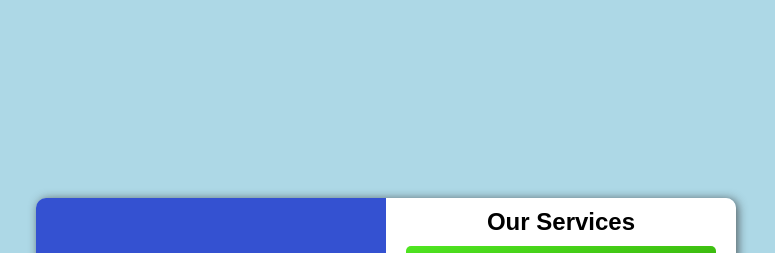
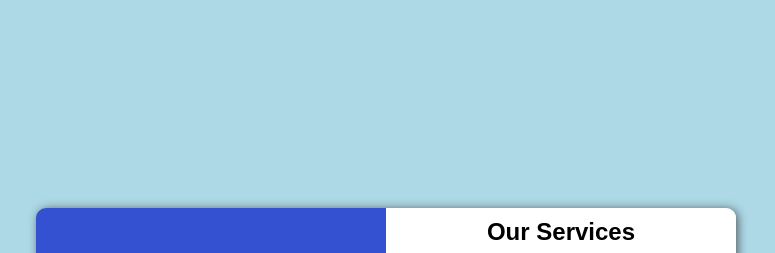
Before and after one commit to Janis-Marsh/Book-Corner-Assignment, a plain HTML site: page index.html in a window 1280 px wide. Shown: the part 42-295 px from the top of the page, without its empty margins (254-1029 px from the left). Drawn offline with Linux system fonts and the light colour scheme.

Commit message:
Update index.html

```diff
--- a/index.html
+++ b/index.html
@@ -15,11 +15,10 @@
         }
         .container{
             width: 100%;
-            height: 100%;
+            min-height: 100vh;
             display: flex;
             justify-content: center;
             align-items: center;
-            margin-top: 200px;
         }
         .card{
             width: 700px;
```
